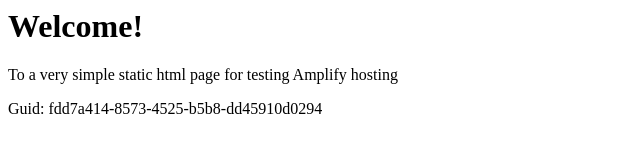
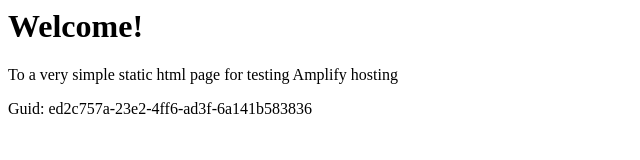
Before and after one commit to aws-aemilia-arn/Github-PR-Commit-Integration-Test-DoNotTouch-GithubWebhookPreviewCanaryTest-v1-preprod-eu-north-1, a website: page src/index.html in a window 1280 px wide. Shown: the full height of the page, 0-640 px from the left. Drawn offline with Linux system fonts and the light colour scheme.

Commit message:
commit from integ tests

```diff
--- a/src/index.html
+++ b/src/index.html
@@ -12,6 +12,6 @@
 <body>
     <h1>Welcome!</h1>
     <p>To a very simple static html page for testing Amplify hosting</p>
-    <p>Guid: fdd7a414-8573-4525-b5b8-dd45910d0294</p></body>
+    <p>Guid: ed2c757a-23e2-4ff6-ad3f-6a141b583836</p></body>
 
 </html>
```
